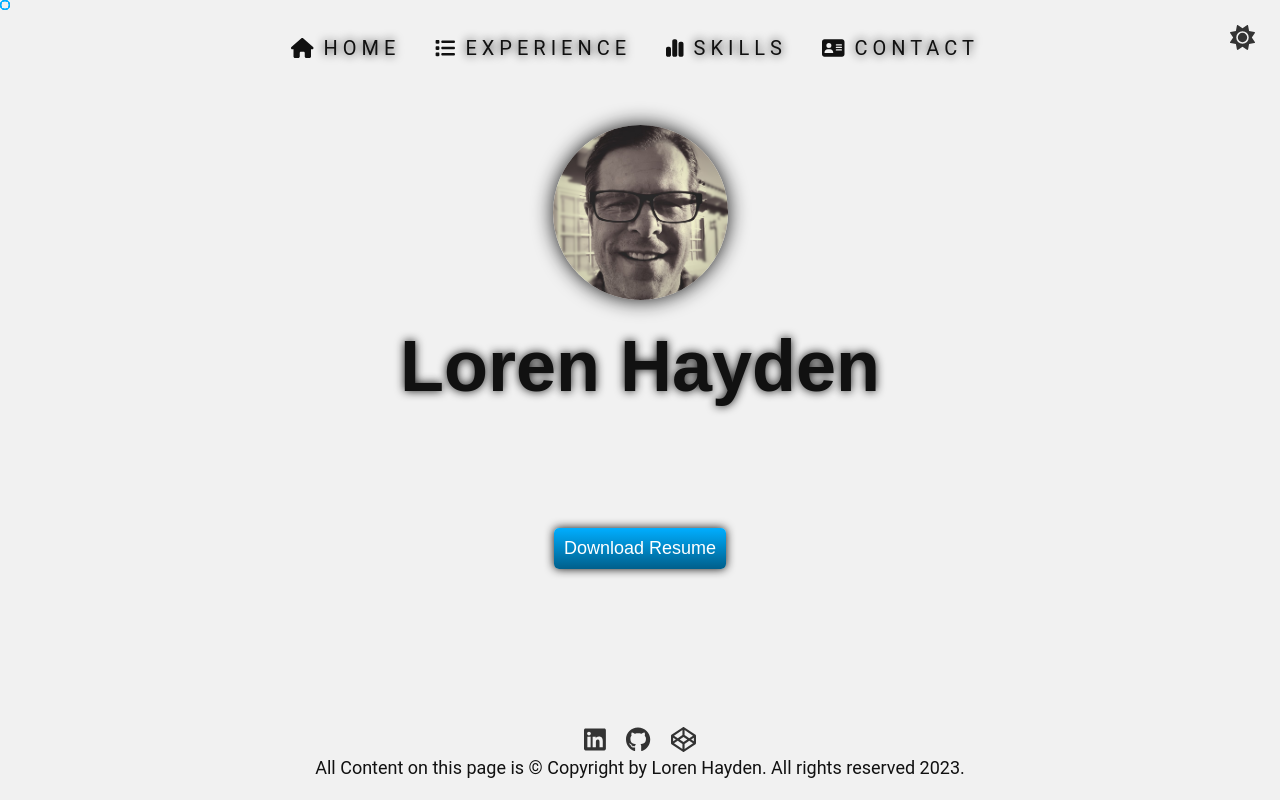
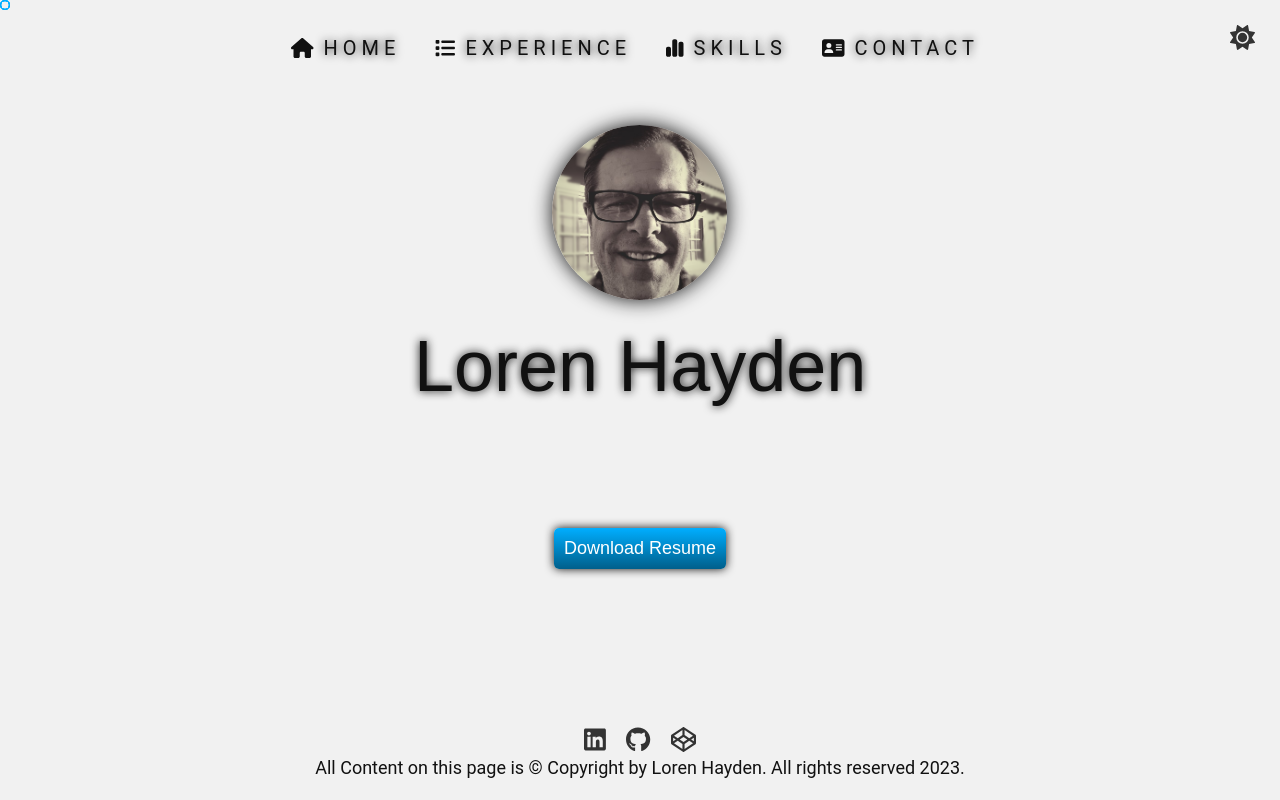
Before and after one commit to lorenhayden/lorenhayden.com, a React (Vite) app: page / in a window 1280 px wide. Built offline with nearby package versions, Linux system fonts and the light colour scheme; a web font is replaced by a local one.

Commit message:
Update to home page and autoscroller styles

```diff
--- a/src/Home.tsx
+++ b/src/Home.tsx
@@ -57,12 +57,12 @@ const Home = () => {
   return (
     <section className={`home-${theme.name}`}>
       <img id="image" className={`home-image-${theme.name} fade-in`} src="me.png" alt="Face picture of Loren Hayden" />
-      <h2 id="name" className={`home-name-${theme.name} fade-in`}>
+      <div  id="name" className={`home-name-${theme.name} fade-in`}>
         {name}
-      </h2>
-      <h3 id="title" className={`home-title-${theme.name} fade-in`}>
+      </div >
+      <div id="title" className={`home-title-${theme.name} fade-in`}>
         <AutoScoller titles={titles} />
-      </h3>
+      </div>
       <a id="download" className={`home-download-${theme.name} fade-in`} href="./assets/lorenhaydenresume.pdf" target="_blank">
         Download Resume
       </a>
--- a/src/sass/_autoscroller.scss
+++ b/src/sass/_autoscroller.scss
@@ -6,6 +6,7 @@
     font-family: 'Orbitron', sans-serif;
     font-size: var(--app-font-size-lg);
     opacity:  0;
+    color: map-get($theme, primary-fg);
 
     @media(max-width: 1365px){
       font-size: var(--app-font-size-med);
```
